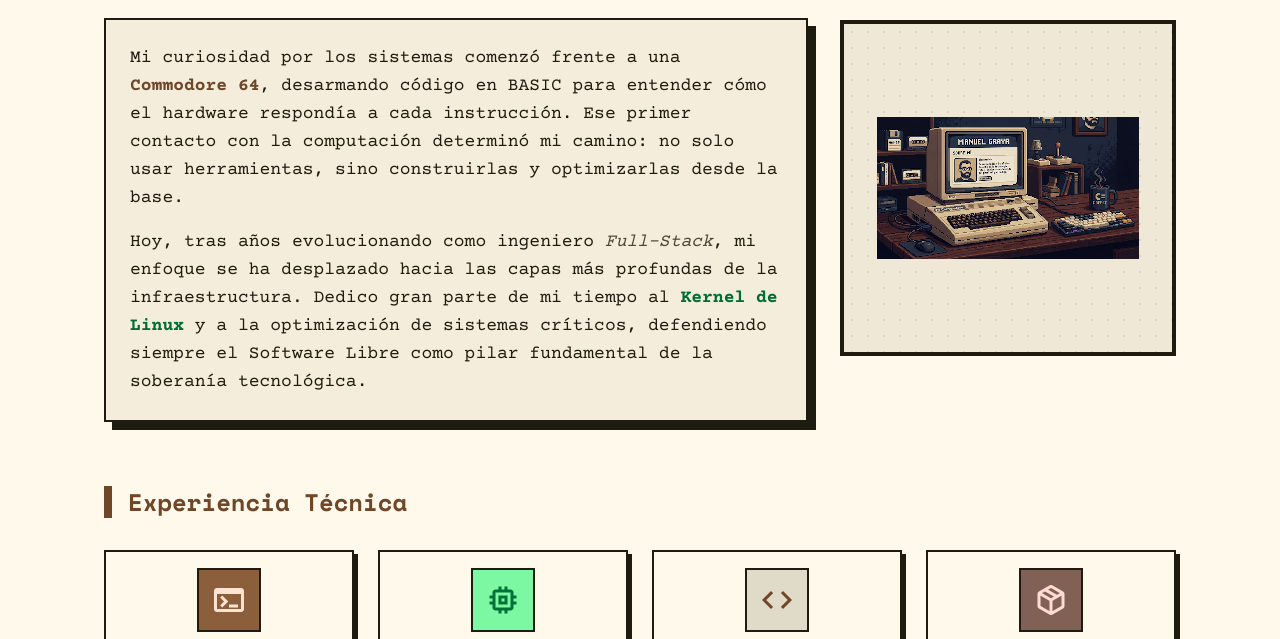
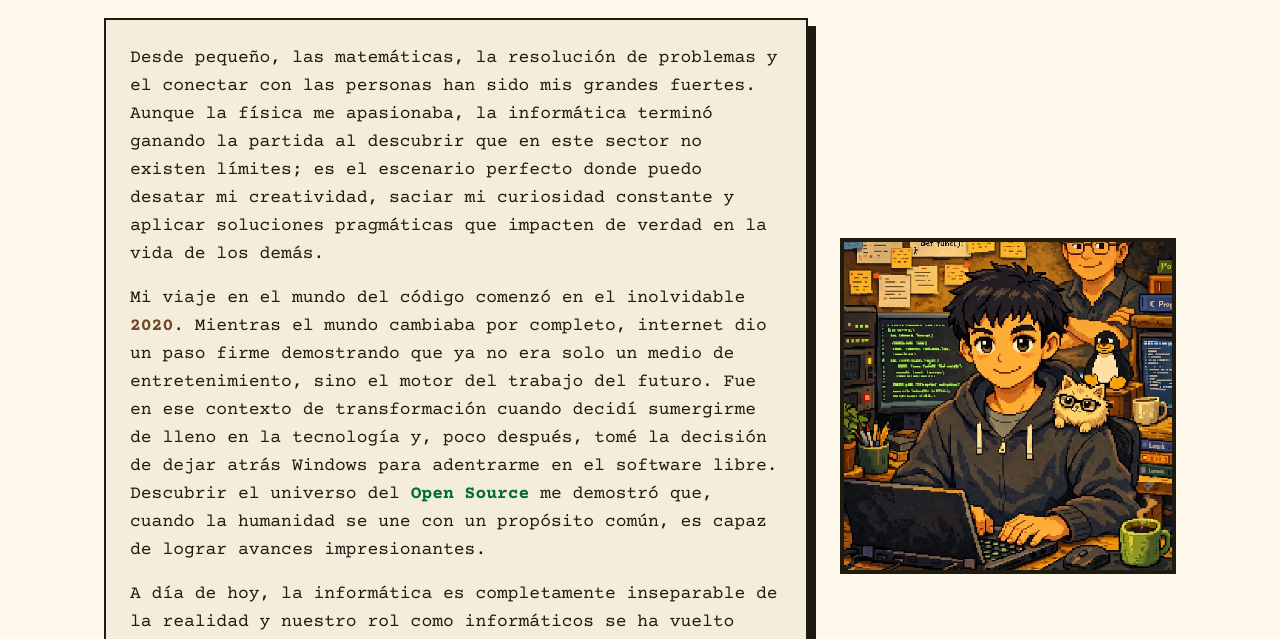
Before and after one commit to manuelgraya/manuelgraya-landing, a website: page sobre-mi/index.html in a window 1280 px wide. Shown: the part 142-781 px from the top of the page. Drawn offline with nearby package versions, Linux system fonts and the light colour scheme.

Commit message:
Usar la ilustración pixel art también en el hero de /sobre-mi/

```diff
--- a/sobre-mi/index.html
+++ b/sobre-mi/index.html
@@ -12,7 +12,7 @@
 <meta property="og:title" content="Sobre Mí | manuelgraya">
 <meta property="og:description" content="Trayectoria y filosofía de Manuel Graya: software libre, Linux y cultura DevOps.">
 <meta property="og:url" content="__BASE_URL__/sobre-mi/">
-<meta property="og:image" content="__BASE_URL__/assets/sobre-mi-commodore.jpg">
+<meta property="og:image" content="__BASE_URL__/assets/ia-landing-pixel.webp">
 <meta name="twitter:card" content="summary_large_image">
 <link rel="icon" type="image/svg+xml" href="/assets/favicon.svg">
 <link href="https://fonts.googleapis.com/css2?family=Courier+Prime:wght@400;700&family=JetBrains+Mono:wght@400;600&family=Space+Mono:wght@400;700&family=Material+Symbols+Outlined:wght,FILL@100..700,0..1&display=swap" rel="stylesheet">
@@ -60,17 +60,20 @@
 <h1 class="font-headline-lg text-headline-lg text-primary mb-6">./Trayectoria_y_Filosofía</h1>
 <div class="bg-surface-container border-2 border-on-surface p-6 shadow-[8px_8px_0px_0px_rgba(30,28,17,1)]">
 <p class="font-body-lg text-body-lg mb-4">
-    Mi curiosidad por los sistemas comenzó frente a una <span class="text-primary font-bold">Commodore 64</span>, desarmando código en BASIC para entender cómo el hardware respondía a cada instrucción. Ese primer contacto con la computación determinó mi camino: no solo usar herramientas, sino construirlas y optimizarlas desde la base.
+    Desde pequeño, las matemáticas, la resolución de problemas y el conectar con las personas han sido mis grandes fuertes. Aunque la física me apasionaba, la informática terminó ganando la partida al descubrir que en este sector no existen límites; es el escenario perfecto donde puedo desatar mi creatividad, saciar mi curiosidad constante y aplicar soluciones pragmáticas que impacten de verdad en la vida de los demás.
+</p>
+<p class="font-body-lg text-body-lg mb-4">
+    Mi viaje en el mundo del código comenzó en el inolvidable <span class="text-primary font-bold">2020</span>. Mientras el mundo cambiaba por completo, internet dio un paso firme demostrando que ya no era solo un medio de entretenimiento, sino el motor del trabajo del futuro. Fue en ese contexto de transformación cuando decidí sumergirme de lleno en la tecnología y, poco después, tomé la decisión de dejar atrás Windows para adentrarme en el software libre. Descubrir el universo del <span class="text-secondary font-bold">Open Source</span> me demostró que, cuando la humanidad se une con un propósito común, es capaz de lograr avances impresionantes.
 </p>
 <p class="font-body-lg text-body-lg">
-    Hoy, tras años evolucionando como ingeniero <span class="italic text-on-surface-variant">Full-Stack</span>, mi enfoque se ha desplazado hacia las capas más profundas de la infraestructura. Dedico gran parte de mi tiempo al <span class="text-secondary font-bold">Kernel de Linux</span> y a la optimización de sistemas críticos, defendiendo siempre el Software Libre como pilar fundamental de la soberanía tecnológica.
+    A día de hoy, la informática es completamente inseparable de la realidad y nuestro rol como informáticos se ha vuelto hipernecesario. Actualmente estamos viviendo una revolución con la <span class="text-primary font-bold">Inteligencia Artificial</span> equiparable al nacimiento de la propia web, y tengo claro que no quiero ser un mero espectador. Me he subido a esta ola con toda mi energía para vivir este momento histórico en primera línea, con la firme aspiración de convertirme en un gran experto de esta tecnología y seguir construyendo el futuro.
 </p>
 </div>
 </div>
 <div class="md:col-span-4 flex items-center justify-center">
 <div class="w-full aspect-square border-4 border-on-surface bg-surface-container-high flex items-center justify-center relative overflow-hidden group">
 <div class="absolute inset-0 opacity-10 bg-[radial-gradient(#1e1c11_1px,transparent_1px)] [background-size:16px_16px]"></div>
-<img class="w-4/5 h-4/5 object-contain z-10" alt="Ilustración pixel art de un Commodore antiguo sobre un escritorio de madera oscura, junto a un teclado mecánico y una taza de café humeante" src="/assets/sobre-mi-commodore.jpg">
+<img class="w-full h-full object-cover z-10" alt="Ilustración pixel art de un desarrollador programando en su escritorio, con un gato y un pingüino Tux al fondo" src="/assets/ia-landing-pixel.webp">
 </div>
 </div>
 </section>
```
